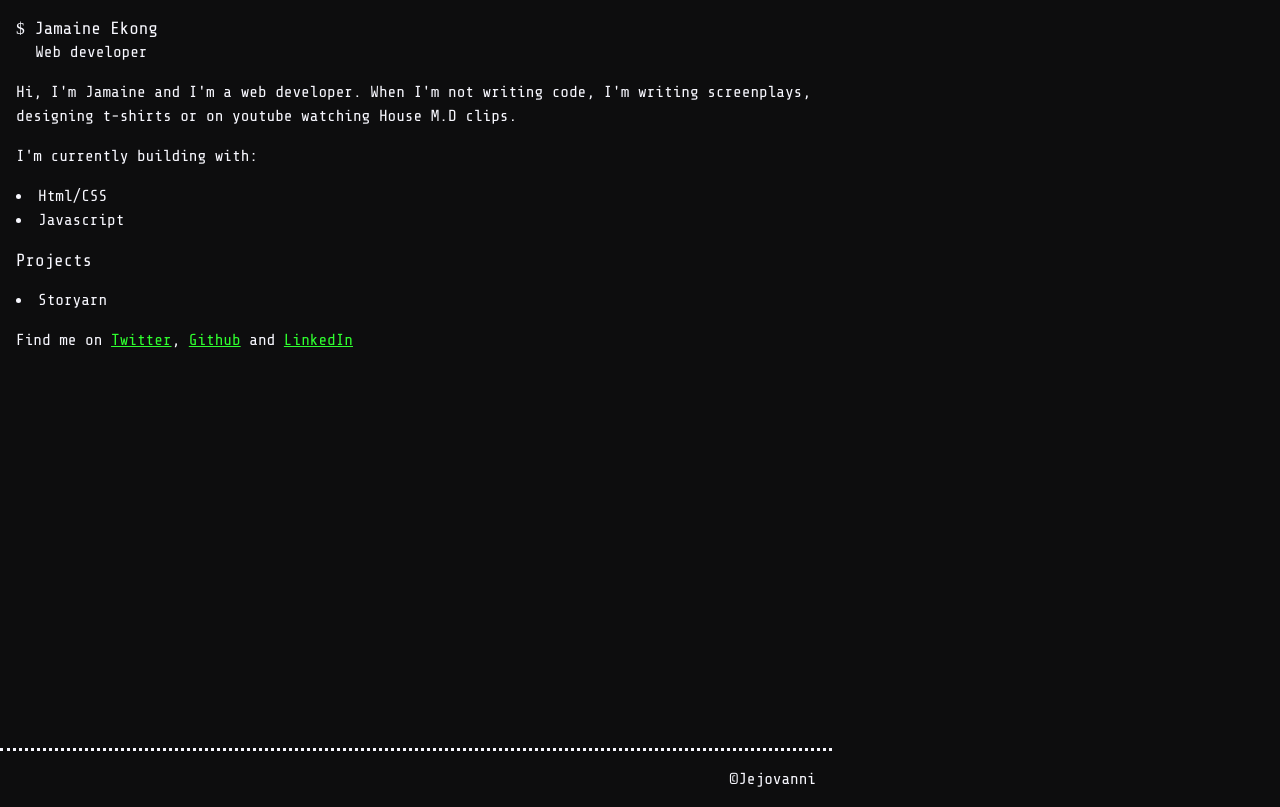
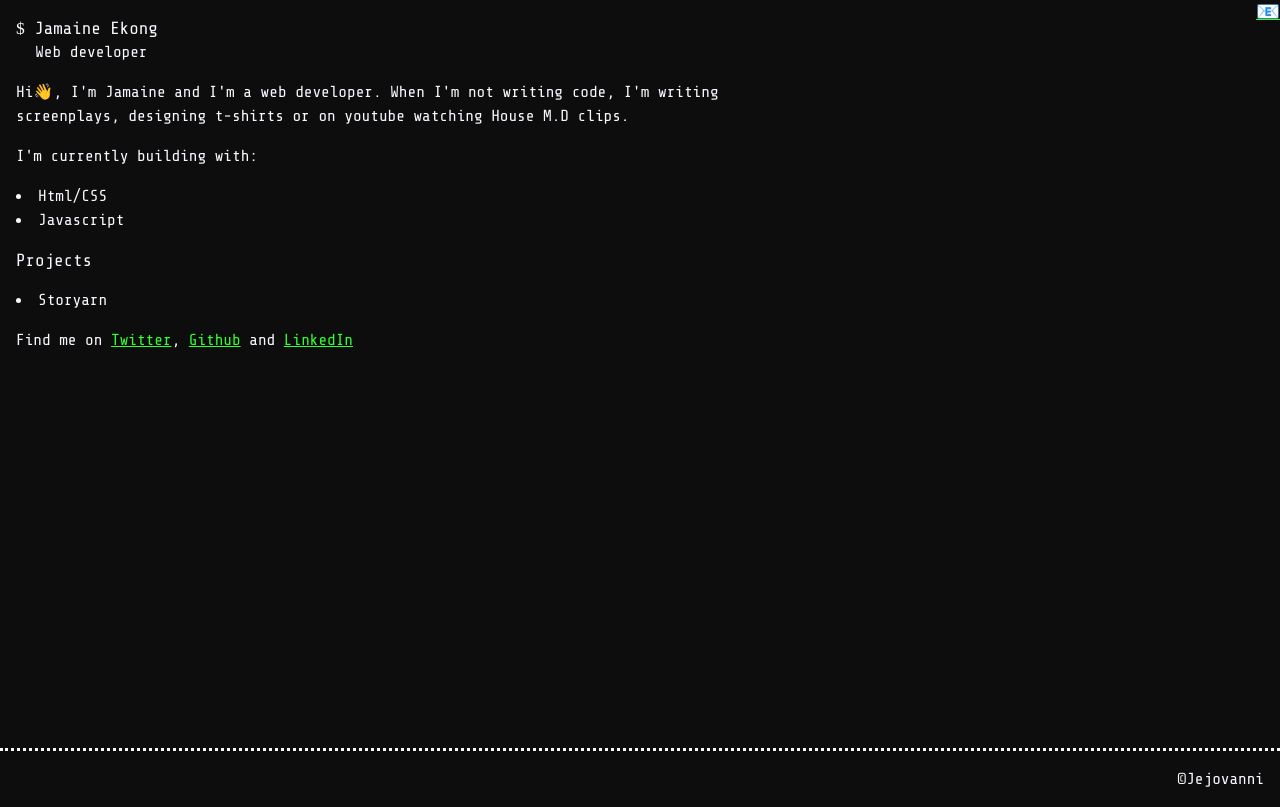
Before and after one commit to Jejovanni/jejovanni.xyz, a plain HTML site: page index.html in a window 1280 px wide. Drawn offline with nearby package versions, Linux system fonts and the light colour scheme.

Commit message:
still building

```diff
--- a/CSS/style.css
+++ b/CSS/style.css
@@ -34,6 +34,10 @@ h1 {
 .desig {
        padding-left: 1.2rem;
    }
+.mail {
+    font-size: 1.2rem;
+    float: right;
+}
 .container {
     max-width: 52rem;
     padding: 0 1rem;
@@ -70,3 +74,8 @@ footer {
 footer li {
     list-style: none;
 }
+@media screen and (min-width: 768px) {
+    footer{
+        max-width: 100%;
+    }
+}
--- a/index.html
+++ b/index.html
@@ -12,6 +12,9 @@
 
     <title>Jamaine</title>
 </head>
+<nav class="navbar">
+    <p class="mail"><a href="jamaineekong@gmail.com" target="" type="mail">&#128231;</a></p>
+</nav>
 <body>
     <div class="wrapper">
             <header>
@@ -21,7 +24,7 @@
         <div class="container">
             <main>
                 <section>
-                    <p>Hi, I'm Jamaine and I'm a web developer.
+                    <p>Hi&#128075;, I'm Jamaine and I'm a web developer.
                         When I'm not writing code, I'm writing screenplays, designing t-shirts or on youtube watching
                         House M.D clips.
                     </p>
```
